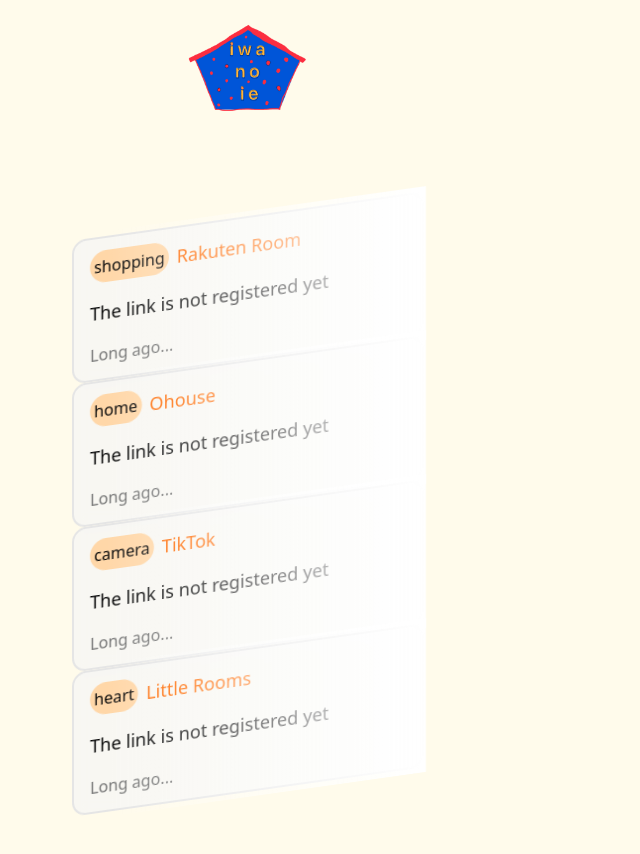
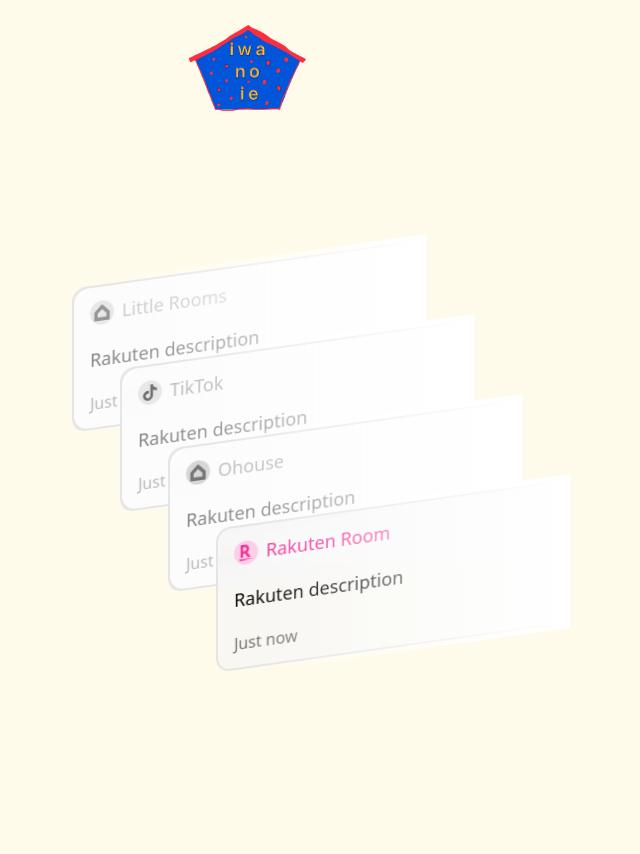
Before and after one commit to iwanoie/iwanoie-link-hub, a Next.js app: page / in a window 1280 px wide. Shown: the top 854 px of the page, without its empty margins (392-1032 px from the left). After the commit the page ends 800 px from the top, so only its background shows below. Built offline with nearby package versions, Linux system fonts and the light colour scheme; no server answers.

Commit message:
feat: リンク情報追加とロゴ画像挿入（LittleRooms・Ohouse対応）

```diff
--- a/src/data/links.ts
+++ /dev/null
@@ -1,27 +0,0 @@
-export type LinkIcon = 'shopping' | 'home' | 'camera' | 'heart';
-
-export type LinkItem = {
-	id: number;
-	title: string;
-	url: string;
-	icon: LinkIcon;
-};
-
-const links: LinkItem[] = [
-	{
-		id: 1,
-		title: 'Rakuten Room',
-		url: 'https://room.rakuten.co.jp/ssikt.room',
-		icon: 'shopping',
-	},
-	{ id: 2, title: 'Ohouse', url: 'https://link.ohouse.com/5pmcjx', icon: 'home' },
-	{
-		id: 3,
-		title: 'TikTok',
-		url: 'https://www.tiktok.com/@iwanoie_?_t=8lo4Egjpqa1&_r=1',
-		icon: 'camera',
-	},
-	{ id: 4, title: 'Little Rooms', url: 'https://littlerooms.jp/iwanoie', icon: 'heart' },
-];
-
-export default links;
--- /dev/null
+++ b/src/data/links.tsx
@@ -0,0 +1,69 @@
+'use client';
+
+import { ReactNode } from 'react';
+import { SiGooglehome, SiRakuten, SiTiktok } from 'react-icons/si';
+import { Sparkles } from 'lucide-react';
+
+export type LinkItem = {
+	icon: ReactNode;
+	title: string;
+	description: string;
+	date: string;
+	url: string;
+	iconClassName: string;
+	iconBgClassName: string;
+	titleClassName: string;
+	className: string;
+};
+
+const links: LinkItem[] = [
+	{
+		icon: <SiGooglehome className="text-green-500" />,
+		title: 'Little Rooms',
+		description: 'Rakuten description',
+		date: 'Just now',
+		url: 'https://littlerooms.jp/iwanoie',
+		iconClassName: 'text-green-500',
+		iconBgClassName: 'bg-green-200',
+		titleClassName: 'text-green-500',
+		className:
+			"[grid-area:stack] hover:-translate-y-10 before:absolute before:w-[100%] before:outline-1 before:rounded-xl before:outline-border before:h-[100%] before:content-[''] before:bg-blend-overlay before:bg-background/50 grayscale-[100%] hover:before:opacity-0 before:transition-opacity before:duration-700 hover:grayscale-0 before:left-0 before:top-0",
+	},
+	{
+		icon: <SiTiktok className="text-gray-500" />,
+		title: 'TikTok',
+		description: 'Rakuten description',
+		date: 'Just now',
+		url: 'https://www.tiktok.com/@iwanoie_?_t=8lo4Egjpqa1&_r=1',
+		iconClassName: 'text-gray-500',
+		iconBgClassName: 'bg-gray-200',
+		titleClassName: 'text-gray-500',
+		className:
+			"[grid-area:stack] translate-x-12 translate-y-20 hover:translate-y-10 before:absolute before:w-[100%] before:outline-1 before:rounded-xl before:outline-border before:h-[100%] before:content-[''] before:bg-blend-overlay before:bg-background/50 grayscale-[100%] hover:before:opacity-0 before:transition-opacity before:duration-700 hover:grayscale-0 before:left-0 before:top-0",
+	},
+	{
+		icon: <SiGooglehome className="text-blue-500" />,
+		title: 'Ohouse',
+		description: 'Rakuten description',
+		date: 'Just now',
+		url: 'https://link.ohouse.com/5pmcjx',
+		iconClassName: 'text-blue-500',
+		iconBgClassName: 'bg-blue-200',
+		titleClassName: 'text-blue-500',
+		className:
+			"[grid-area:stack] translate-x-24 translate-y-40 hover:translate-y-30 before:absolute before:w-[100%] before:outline-1 before:rounded-xl before:outline-border before:h-[100%] before:content-[''] before:bg-blend-overlay before:bg-background/50 grayscale-[100%] hover:before:opacity-0 before:transition-opacity before:duration-700 hover:grayscale-0 before:left-0 before:top-0",
+	},
+	{
+		icon: <SiRakuten className="text-pink-500" />,
+		title: 'Rakuten Room',
+		description: 'Rakuten description',
+		date: 'Just now',
+		url: 'https://room.rakuten.co.jp/ssikt.room',
+		iconClassName: 'text-pink-500',
+		iconBgClassName: 'bg-pink-200',
+		titleClassName: 'text-pink-500',
+		className: '[grid-area:stack] translate-x-36 translate-y-60 hover:translate-y-50',
+	},
+];
+
+export default links;
```
Also changed, not shown: public/icons/littlerooms.png (added), public/icons/ohouse.png (added).
